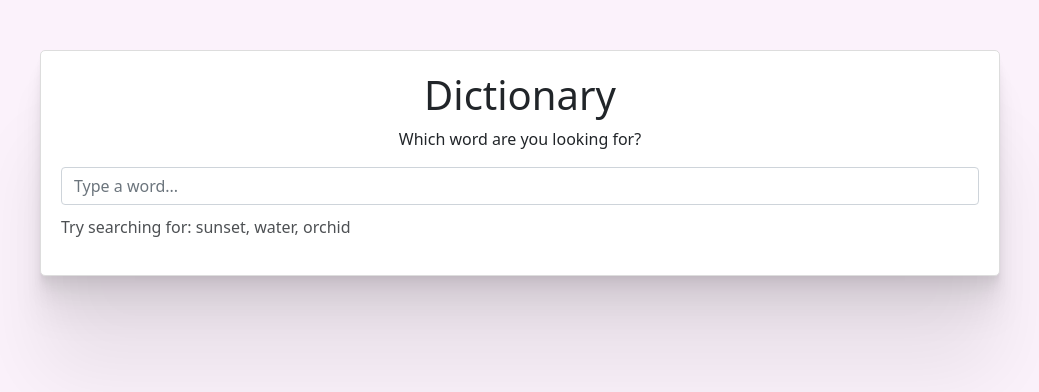
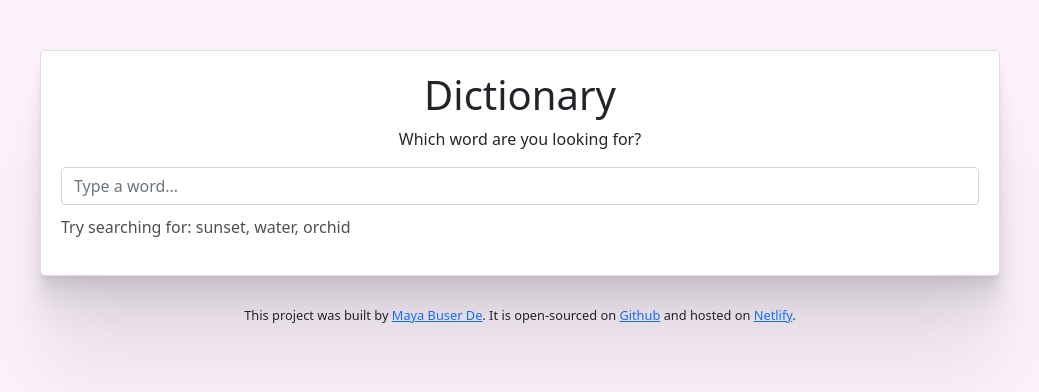
Before and after one commit to mayabuserde/react-dictionary, a React (Create React App) app: page / in a window 1280 px wide. Shown: the top 392 px of the page, without its empty margins (120-1159 px from the left). Built offline with nearby package versions, Linux system fonts and the light colour scheme.

Commit message:
adding links to portfolio and repo

```diff
--- a/src/Dictionary.css
+++ b/src/Dictionary.css
@@ -26,3 +26,10 @@
   font-size: 0.85;
   opacity: 0.8;
 }
+
+.Dictionary footer {
+  max-width: 960px;
+  margin: 30px auto;
+  text-align: center;
+  font-size: .8rem;
+}
--- a/src/Dictionary.js
+++ b/src/Dictionary.js
@@ -2,6 +2,7 @@ import React, {useState} from "react";
 import axios from "axios";
 import Results from "./Results";
 import Photos from "./Photos";
+
 
 import "./Dictionary.css"
 
@@ -18,6 +19,7 @@ export default function Dictionary() {
     function handlePexelResponse(response) {
         setPhotos(response.data.photos);
     }
+
 
     function search(event) {
         event.preventDefault();
@@ -45,6 +47,7 @@ export default function Dictionary() {
             </section>
             <Results results={results}/>
             <Photos photos={photos} />
+            <footer>This project was built by <a href="https://mayabuserde.github.io/" target="_blank" rel="noreferrer">Maya Buser De</a>. It is open-sourced on <a href="https://github.com/mayabuserde/react-dictionary" target="_blank" rel="noreferrer">Github</a> and hosted on <a href="https://silly-franklin-8269d9.netlify.app/" target="_blank" rel="noreferrer">Netlify</a>.</footer>
        </div>
     )
 }
```
